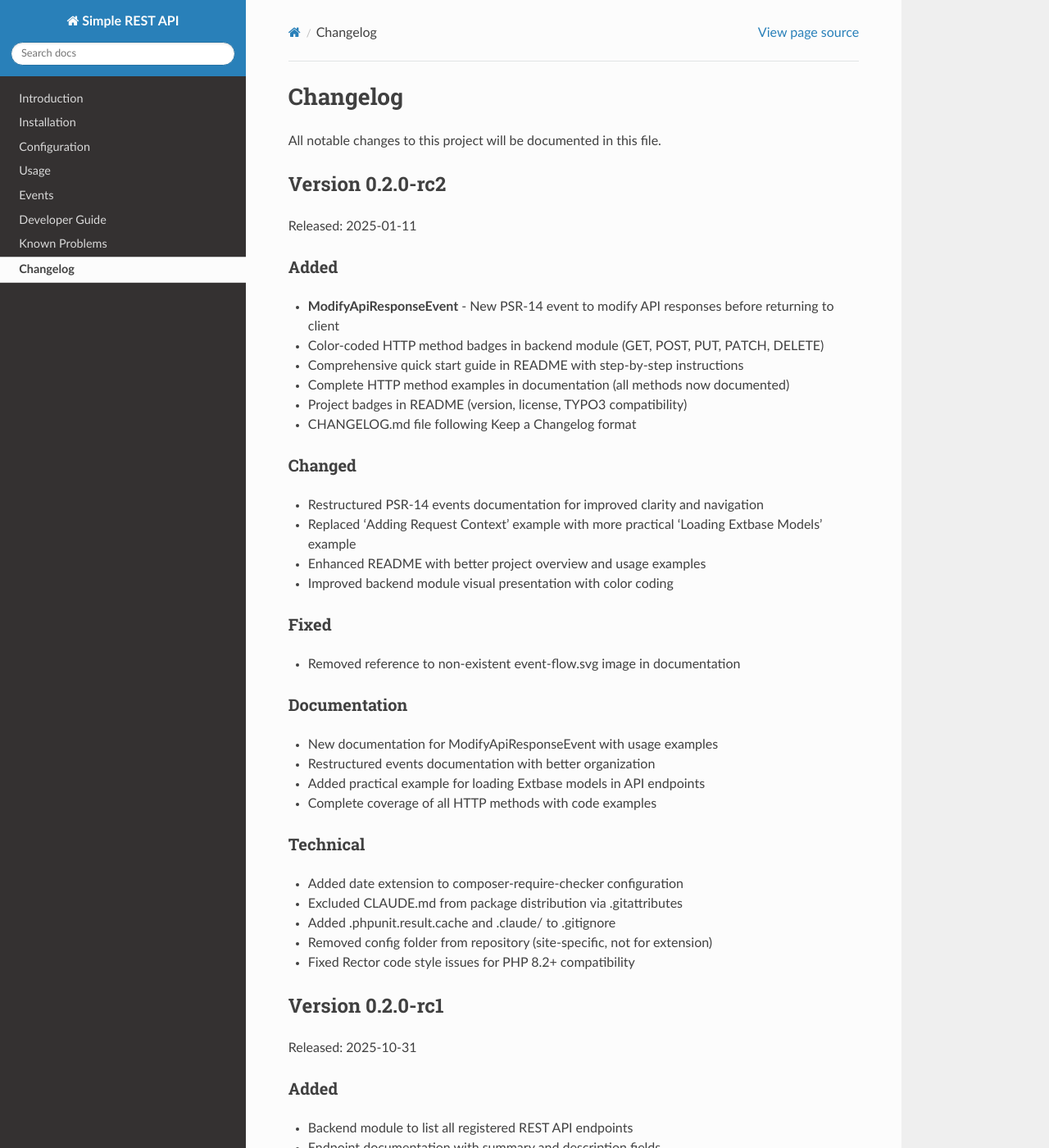
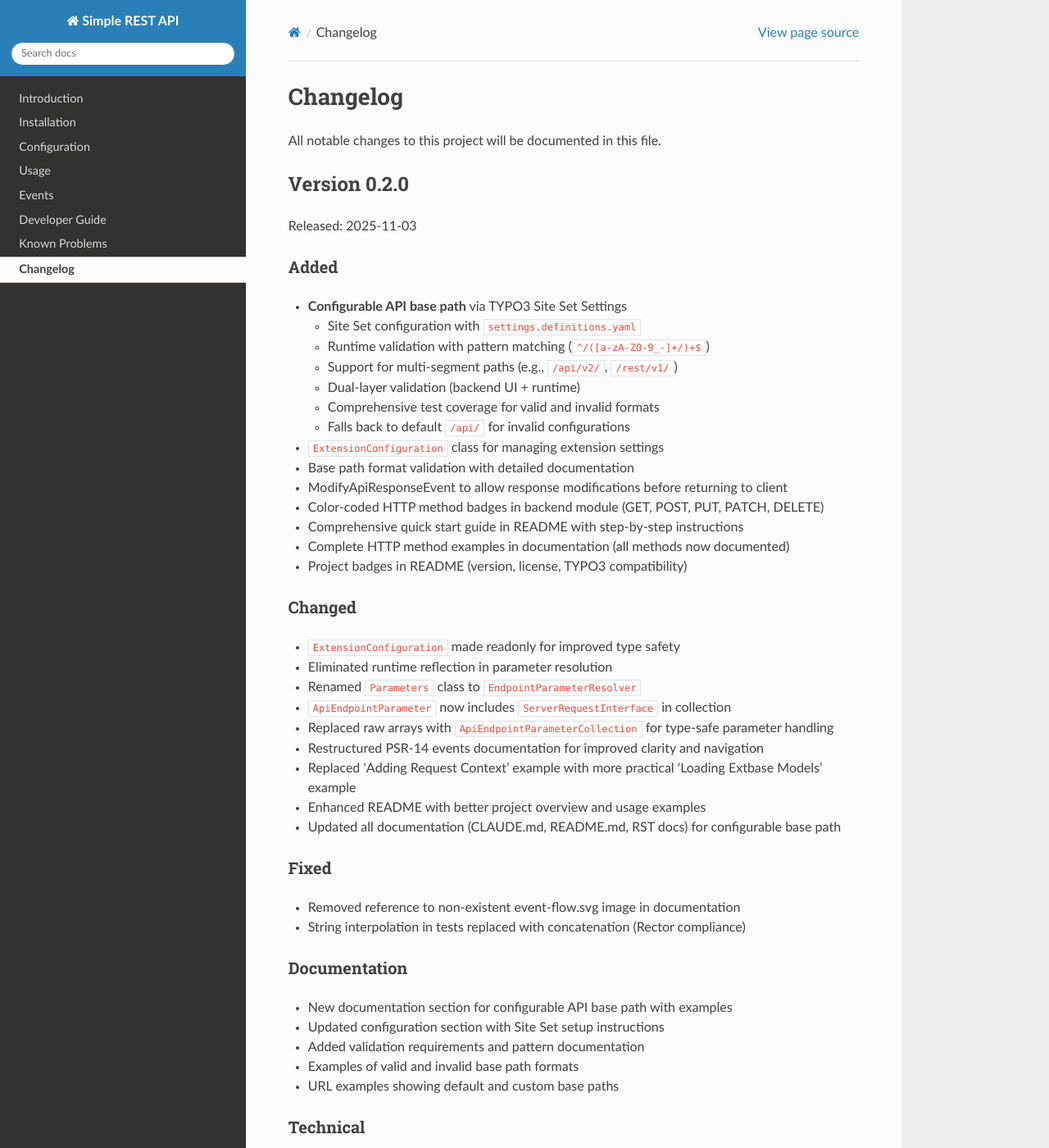
Before and after one commit to queoGmbH/simple-rest-api, a Sphinx documentation site: the page built from Documentation/Changelog/Index.rst, in a window 1280 px wide and 1400 px high. Shown: the whole window at 82% size. Built offline with Sphinx 7.4.7 and the Read the Docs theme 3.1.0, drawn with Linux system fonts in a browser that asks for light colours; some of the changed text lies outside the part shown.

Commit message:
[TASK] Update changelog for version 0.2.0 release
Updated Documentation/Changelog/Index.rst with complete 0.2.0 release notes:

Major Changes:
- Configurable API base path via TYPO3 Site Set Settings
- Runtime validation with pattern matching
- Support for multi-segment paths (/api/v2/, /rest/v1/)
- Dual-layer validation (backend UI + runtime)
- ExtensionConfiguration class made readonly
- Eliminated runtime reflection in parameter resolution
- Type-safe parameter handling with collections

Also removed CHANGELOG.md as changelog is maintained in RST docs.

Removed completed roadmap item "Configurable API base path" from 0.3.0
as it's now implemented in 0.2.0.

🤖 Generated with [Claude Code](https://claude.com/claude-code)

Co-Authored-By: Claude <noreply@anthropic.com>

```diff
--- a/Documentation/Changelog/Index.rst
+++ b/Documentation/Changelog/Index.rst
@@ -7,6 +7,89 @@ Changelog
 =========
 
 All notable changes to this project will be documented in this file.
+
+Version 0.2.0
+=============
+
+Released: 2025-11-03
+
+Added
+-----
+
+* **Configurable API base path** via TYPO3 Site Set Settings
+
+  * Site Set configuration with ``settings.definitions.yaml``
+  * Runtime validation with pattern matching (``^/([a-zA-Z0-9_-]+/)+$``)
+  * Support for multi-segment paths (e.g., ``/api/v2/``, ``/rest/v1/``)
+  * Dual-layer validation (backend UI + runtime)
+  * Comprehensive test coverage for valid and invalid formats
+  * Falls back to default ``/api/`` for invalid configurations
+
+* ``ExtensionConfiguration`` class for managing extension settings
+* Base path format validation with detailed documentation
+* ModifyApiResponseEvent to allow response modifications before returning to client
+* Color-coded HTTP method badges in backend module (GET, POST, PUT, PATCH, DELETE)
+* Comprehensive quick start guide in README with step-by-step instructions
+* Complete HTTP method examples in documentation (all methods now documented)
+* Project badges in README (version, license, TYPO3 compatibility)
+
+Changed
+-------
+
+* ``ExtensionConfiguration`` made readonly for improved type safety
+* Eliminated runtime reflection in parameter resolution
+* Renamed ``Parameters`` class to ``EndpointParameterResolver``
+* ``ApiEndpointParameter`` now includes ``ServerRequestInterface`` in collection
+* Replaced raw arrays with ``ApiEndpointParameterCollection`` for type-safe parameter handling
+* Restructured PSR-14 events documentation for improved clarity and navigation
+* Replaced 'Adding Request Context' example with more practical 'Loading Extbase Models' example
+* Enhanced README with better project overview and usage examples
+* Updated all documentation (CLAUDE.md, README.md, RST docs) for configurable base path
+
+Fixed
+-----
+
+* Removed reference to non-existent event-flow.svg image in documentation
+* String interpolation in tests replaced with concatenation (Rector compliance)
+
+Documentation
+-------------
+
+* New documentation section for configurable API base path with examples
+* Updated configuration section with Site Set setup instructions
+* Added validation requirements and pattern documentation
+* Examples of valid and invalid base path formats
+* URL examples showing default and custom base paths
+
+Technical
+---------
+
+* Added ``pathParameterCount()`` method to ``ApiEndpoint``
+* Added date extension to composer-require-checker configuration
+* Excluded CLAUDE.md from package distribution via .gitattributes
+* Added .phpunit.result.cache and .claude/ to .gitignore
+* Removed config folder from repository (site-specific, not for extension)
+* Fixed Rector code style issues for PHP 8.2+ compatibility
+* All code quality checks passing (PHPStan level 9, Rector, PHPCS)
+* Comprehensive test suite: 56 unit tests, 6 integration tests
+
+Version 0.2.0-rc3
+=================
+
+Released: 2025-XX-XX
+
+Changed
+-------
+
+* Eliminated runtime reflection in parameter resolution
+* Renamed Parameters class to EndpointParameterResolver
+* ApiEndpointParameter now includes ServerRequestInterface in collection
+
+Maintenance
+-----------
+
+* Added pathParameterCount() method to ApiEndpoint
+* Comprehensive test coverage for parameter resolution
 
 Version 0.2.0-rc2
 =================
```
Also changed, not shown: other parts of Documentation/Changelog/Index.rst (+0 -1 lines), CHANGELOG.md (deleted, +0 -42 lines).
